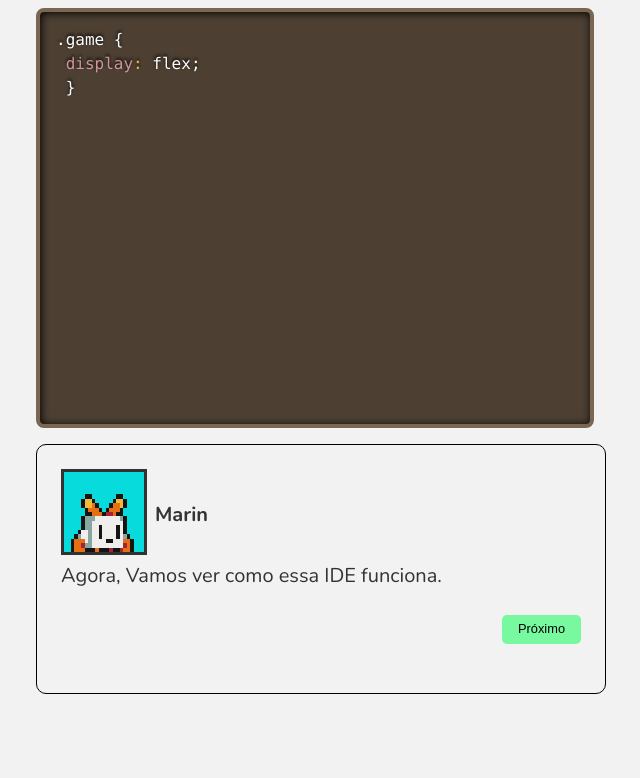
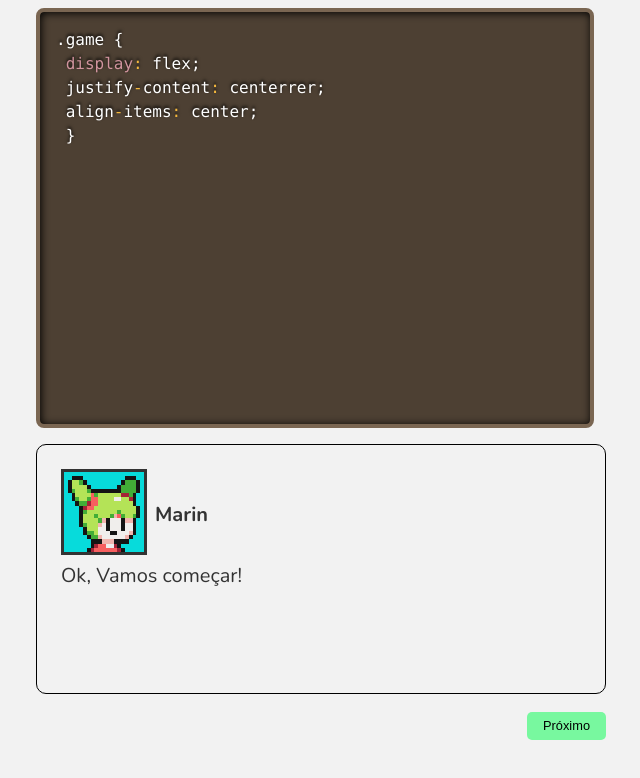
Before and after one commit to fabvarisco/react-visual-novel, a React (Create React App) app: page /textgame in a window 1280 px wide. Shown: the top 778 px of the page, without its empty margins (344-984 px from the left). Built offline with nearby package versions, Linux system fonts and the light colour scheme.

Commit message:
css issues and fix first code challenge

```diff
--- a/src/Components/DialogBox/DialogBox.js
+++ b/src/Components/DialogBox/DialogBox.js
@@ -1,5 +1,5 @@
 import "./style.css";
-import { useEffect, useState } from "react";
+import { Fragment, useEffect, useState } from "react";
 import { useDispatch, useSelector } from "react-redux";
 import { changeBackground } from "../../Redux/backgroundSlice";
 import { changeCodeButtons } from "../../Redux/phaserSlice";
@@ -57,11 +57,11 @@ export default function DialogBox({ dialogs, choices, codeChallenge }) {
   function renderBackNextButtons() {
     return (
       <div className={"buttonContainer"}>
-        <div>
+        <div className="buttonItem">
           {dialog > 0 && <button onClick={() => backDialog()}>Voltar</button>}
         </div>
         <div>
-          <button onClick={() => nextDialog()}>Próximo</button>
+          <button onClick={() => nextDialog()} >Próximo</button>
         </div>
       </div>
     );
@@ -118,7 +118,7 @@ export default function DialogBox({ dialogs, choices, codeChallenge }) {
               style={{ imageRendering: "pixelated" }}
             />
           </div>
-          <div style={{paddingLeft:"8px"}}>
+          <div style={{ paddingLeft: "8px" }}>
             <p>
               <b>{dialogs[dialog]?.characterName}</b>
             </p>
@@ -130,12 +130,14 @@ export default function DialogBox({ dialogs, choices, codeChallenge }) {
   }
 
   return (
-    <div className={"card"}>
-      {showChoices && renderChoices()}
-      {!showChoices && renderDialog()}
-      {tip && renderTip()}
+    <Fragment>
+      <div className={"card"}>
+        {showChoices && renderChoices()}
+        {!showChoices && renderDialog()}
+        {tip && renderTip()}
+      </div>
       {!tip && !showChoices && renderBackNextButtons()}
       {goToChallengeCode && renderGoToChallengeCodeButton()}
-    </div>
+    </Fragment>
   );
 }
--- a/src/Components/DialogBox/style.css
+++ b/src/Components/DialogBox/style.css
@@ -26,15 +26,15 @@
   line-height: 1.5;
 }
 
+.buttonContainer {
+  display: inline-flex;
+  align-items: center;
+  justify-content: center;
+  width: 570px;
+}
 
-  .buttonContainer {
-    display: flex;
-    flex-flow: column wrap;
-    align-content: space-between;
-    height: 20px;
-    margin-top: 24px;
-
-    height: 10px;
+.buttonItem {
+  flex: 1;
 }
 
 .card img {
--- a/src/Components/Highlighter/Highlighter.js
+++ b/src/Components/Highlighter/Highlighter.js
@@ -16,7 +16,7 @@ export default function Highlighter({ dataCode }) {
   const dispatch = useDispatch();
   const { showButtons } = useSelector(selectPhaser);
   const [preview, setPreview] = useState(true);
-  const [code, setCode] = useState(dataCode.code);
+  const [code, setCode] = useState(dataCode?.code || "");
   function renderPreview() {
     return (
       <SyntaxHighlighter
@@ -56,7 +56,7 @@ export default function Highlighter({ dataCode }) {
 
     const percentage = compareTwoStrings(code, dataCode.codeResolve);
 
-    if (percentage > 0.9) {
+    if (percentage > 0.99) {
       if (dataCode.challengeName === "center") {
         dispatch(changeCenter(true));
         modal = {
--- a/src/Components/TextGame/TextGame.js
+++ b/src/Components/TextGame/TextGame.js
@@ -10,10 +10,21 @@ import { Link } from "react-router-dom";
 
 export default function TextGame() {
   ///TODO - descobrir pq ta vindo undefined
+  const { data } = CodeChallenge;
   const { id } = useSelector(selectPhaser);
   const { modal } = useSelector(selectModal);
 
-  const { data } = CodeChallenge;
+  const Minigame = () => <Link to="/minigame">Teste o Jogo!</Link>;
+
+  const Textgame = () => (
+    <Fragment>
+      <Highlighter dataCode={data[id]} />
+      <DialogBox
+        dialogs={data[id]?.dialogs}
+        codeChallenge={data[id]?.codeChallenge}
+      />
+    </Fragment>
+  );
 
   return (
     <Fragment>
@@ -21,18 +32,10 @@ export default function TextGame() {
         className={"container"}
         style={{ opacity: modal.showModal ? 0.3 : 1 }}
       >
-        {!data[id].playGame && (
-          <Fragment>
-            <Highlighter dataCode={data[id]} />
-            <DialogBox
-              dialogs={data[id].dialogs}
-              codeChallenge={data[id].codeChallenge}
-            />
-          </Fragment>
-        )}
+        {data[id] ? Textgame() : Minigame()}
+
       </div>
       <Modal modal={modal} />
-      {data[id].playGame && <Link to="/minigame">Teste o Jogo!</Link>}
     </Fragment>
   );
 }
--- a/src/Components/TextGame/codeChallenge.json
+++ b/src/Components/TextGame/codeChallenge.json
@@ -3,51 +3,27 @@
     {
       "id": 0,
       "challengeName": "center",
-      "code": ".game { \n display: flex; \n }",
+      "code": ".game { \n display: flex; \n justify-content: centerrer; \n align-items: center; \n }",
       "codeResolve": ".game { display: flex; justify-content: center; align-items: center; }",
       "effect": "center",
-      "next": false,
+      "playGame":false,
       "dialogs": [
         {
           "characterName": "Marin",
-          "characterImage": "/faces/jarvis_face.png",
-          "characterDialog": "Agora, Vamos ver como essa IDE funciona.",
-          "nextBackground": false
-        },
-        {
-          "characterName": "Marin",
-          "characterImage": "/faces/jarvis_face.png",
-          "characterDialog": "O botão de 'Vizualizar Codigo' me permite vizualizar o texto como codigo.",
-          "nextBackground": false
-        },
-        {
-          "characterName": "Marin",
-          "characterImage": "/faces/jarvis_face.png",
-          "characterDialog": "O botão de 'Editar Codigo' me permite editar.",
-          "nextBackground": false
-        },
-        {
-          "characterName": "Marin",
-          "characterImage": "/faces/jarvis_face.png",
-          "characterDialog": "Compilar o codigo é a etapa final, depois de editar o codigo eu posso compilar.",
-          "nextBackground": false
-        },
-        {
-          "characterName": "Marin",
-          "characterImage": "/faces/jarvis_face.png",
-          "characterDialog": "Porém tenho apenas uma chance, preciso dar o meu melhor!",
-          "nextBackground": false
-        },
-        {
-          "characterName": "Marin",
-          "characterImage": "/faces/jarvis_face.png",
+          "characterImage": "/faces/marin_face.png",
           "characterDialog": "Ok, Vamos começar!",
           "nextBackground": false
         },
         {
           "characterName": "Marin",
-          "characterImage": "/faces/jarvis_face.png",
+          "characterImage": "/faces/marin_face.png",
           "characterDialog": "Esse primeiro problema está relacionado com a tela, ela parece não estar centralizada.",
+          "nextBackground": false
+        },
+        {
+          "characterName": "Marin",
+          "characterImage": "/faces/marin_face.png",
+          "characterDialog": "Creio que seja apenas um erro bobo.",
           "nextBackground": false
         }
       ],
@@ -55,188 +31,24 @@
         "codeTip": "É melhor centralizar com flexbox"
       }
     },
+
     {
-      "id": 1,
-      "challengeName": "tutorial",
-      "code": "const func = () => { \n  for (var i = 0; i < 5; i++) { \n  setTimeout(() => console.log(i)); \n    } \n }",
-      "codeResolve": "for (let i = 0; i < 5; i++)",
-      "effect": "colision",
-      "next": false,
+      "id": 3,
+      "challengeName": "",
+      "code": "",
+      "codeResolve": "",
+      "effect": "",
+      "playGame":true,
       "dialogs": [
         {
-          "characterName": "Marin",
-          "characterImage": "/faces/jarvis_face.png",
-          "characterDialog": "sdfsfd",
-          "nextBackground": false
-        },
-        {
-          "characterName": "Marin",
-          "characterImage": "/faces/jarvis_face.png",
-          "characterDialog": "Hmmm... Parece que a linguagem que Jarvis utilizou é JavaScript.",
-          "nextBackground": false
-        },
-        {
-          "characterName": "Marin",
-          "characterImage": "/faces/jarvis_face.png",
-          "characterDialog": "O botão de 'Vizualizar Codigo' me permite vizualizar o texto como codigo.",
-          "nextBackground": false
-        },
-        {
-          "characterName": "Marin",
-          "characterImage": "/faces/jarvis_face.png",
-          "characterDialog": "O botão de 'Editar Codigo' me permite editar.",
-          "nextBackground": false
-        },
-        {
-          "characterName": "Marin",
-          "characterImage": "/faces/jarvis_face.png",
-          "characterDialog": "Compilar o codigo é a etapa final, depois de editar o codigo eu posso compilar.",
-          "nextBackground": false
-        },
-        {
-          "characterName": "Marin",
-          "characterImage": "/faces/jarvis_face.png",
-          "characterDialog": "Porém tenho apenas uma chance, preciso dar o meu melhor!",
-          "nextBackground": false
-        },
-        {
-          "characterName": "Marin",
-          "characterImage": "/faces/jarvis_face.png",
-          "characterDialog": "Ok, Vamos começar!",
-          "nextBackground": false
-        },
-        {
-          "characterName": "Marin",
-          "characterImage": "/faces/jarvis_face.png",
-          "characterDialog": "Acho que existe uma diferença entre VAR, LET e CONST, acho que esse deve ser o problema.",
+          "characterName": "",
+          "characterImage": "/faces/marin_face.png",
+          "characterDialog": "",
           "nextBackground": false
         }
       ],
       "codeChallenge": {
-        "codeTip": "Falar com a Marin"
-      }
-    },
-    {
-      "id": 2,
-      "challengeName": "tutorial",
-      "code": "const func = () => { \n  for (var i = 0; i < 5; i++) { \n  setTimeout(() => console.log(i)); \n    } \n }",
-      "codeResolve": "for (let i = 0; i < 5; i++)",
-      "effect": "colision",
-      "next": false,
-      "dialogs": [
-        {
-          "characterName": "Marin",
-          "characterImage": "/faces/jarvis_face.png",
-          "characterDialog": "sdfsfd",
-          "nextBackground": false
-        },
-        {
-          "characterName": "Marin",
-          "characterImage": "/faces/jarvis_face.png",
-          "characterDialog": "Hmmm... Parece que a linguagem que Jarvis utilizou é JavaScript.",
-          "nextBackground": false
-        },
-        {
-          "characterName": "Marin",
-          "characterImage": "/faces/jarvis_face.png",
-          "characterDialog": "O botão de 'Vizualizar Codigo' me permite vizualizar o texto como codigo.",
-          "nextBackground": false
-        },
-        {
-          "characterName": "Marin",
-          "characterImage": "/faces/jarvis_face.png",
-          "characterDialog": "O botão de 'Editar Codigo' me permite editar.",
-          "nextBackground": false
-        },
-        {
-          "characterName": "Marin",
-          "characterImage": "/faces/jarvis_face.png",
-          "characterDialog": "Compilar o codigo é a etapa final, depois de editar o codigo eu posso compilar.",
-          "nextBackground": false
-        },
-        {
-          "characterName": "Marin",
-          "characterImage": "/faces/jarvis_face.png",
-          "characterDialog": "Porém tenho apenas uma chance, preciso dar o meu melhor!",
-          "nextBackground": false
-        },
-        {
-          "characterName": "Marin",
-          "characterImage": "/faces/jarvis_face.png",
-          "characterDialog": "Ok, Vamos começar!",
-          "nextBackground": false
-        },
-        {
-          "characterName": "Marin",
-          "characterImage": "/faces/jarvis_face.png",
-          "characterDialog": "Acho que existe uma diferença entre VAR, LET e CONST, acho que esse deve ser o problema.",
-          "nextBackground": false
-        }
-      ],
-      "codeChallenge": {
-        "codeTip": "Falar com a Marin"
-      }
-    },
-    {
-      "id": 2,
-      "challengeName": "tutorial",
-      "code": "const func = () => { \n  for (var i = 0; i < 5; i++) { \n  setTimeout(() => console.log(i)); \n    } \n }",
-      "codeResolve": "for (let i = 0; i < 5; i++)",
-      "effect": "colision",
-      "next": false,
-      "playGame": true,
-      "dialogs": [
-        {
-          "characterName": "Marin",
-          "characterImage": "/faces/jarvis_face.png",
-          "characterDialog": "sdfsfd",
-          "nextBackground": false
-        },
-        {
-          "characterName": "Marin",
-          "characterImage": "/faces/jarvis_face.png",
-          "characterDialog": "Hmmm... Parece que a linguagem que Jarvis utilizou é JavaScript.",
-          "nextBackground": false
-        },
-        {
-          "characterName": "Marin",
-          "characterImage": "/faces/jarvis_face.png",
-          "characterDialog": "O botão de 'Vizualizar Codigo' me permite vizualizar o texto como codigo.",
-          "nextBackground": false
-        },
-        {
-          "characterName": "Marin",
-          "characterImage": "/faces/jarvis_face.png",
-          "characterDialog": "O botão de 'Editar Codigo' me permite editar.",
-          "nextBackground": false
-        },
-        {
-          "characterName": "Marin",
-          "characterImage": "/faces/jarvis_face.png",
-          "characterDialog": "Compilar o codigo é a etapa final, depois de editar o codigo eu posso compilar.",
-          "nextBackground": false
-        },
-        {
-          "characterName": "Marin",
-          "characterImage": "/faces/jarvis_face.png",
-          "characterDialog": "Porém tenho apenas uma chance, preciso dar o meu melhor!",
-          "nextBackground": false
-        },
-        {
-          "characterName": "Marin",
-          "characterImage": "/faces/jarvis_face.png",
-          "characterDialog": "Ok, Vamos começar!",
-          "nextBackground": false
-        },
-        {
-          "characterName": "Marin",
-          "characterImage": "/faces/jarvis_face.png",
-          "characterDialog": "Acho que existe uma diferença entre VAR, LET e CONST, acho que esse deve ser o problema.",
-          "nextBackground": false
-        }
-      ],
-      "codeChallenge": {
-        "codeTip": "Falar com a Marin"
+        "codeTip": "É melhor centralizar com flexbox"
       }
     }
   ]
--- a/src/styles/game.module.css
+++ /dev/null
@@ -1,77 +0,0 @@
-.single {
-  padding: 20px;
-  background: #fff;
-  display: block;
-  margin: 20px 10px;
-  border-left: 8px solid #fff;
-}
-.single:hover {
-  border-left: 8px solid #4979ff;
-}
-
-.card {
-  margin: 1rem;
-  padding: 1.5rem;
-  text-align: left;
-  color: inherit;
-  text-decoration: none;
-  border: 1px solid black;
-  border-radius: 10px;
-  transition: color 0.15s ease, border-color 0.15s ease;
-  width: 420px;
-}
-
-.card:hover,
-.card:focus,
-.card:active {
-  color: #0070f3;
-  border-color: #0070f3;
-}
-
-.card h2 {
-  margin: 0 0 1rem 0;
-  font-size: 1.5rem;
-}
-
-.card p {
-  margin: 0;
-  font-size: 1.25rem;
-  line-height: 1.5;
-}
-
-
-.buttonContainer {
-  display: flex;
-  flex-flow: column wrap;
-  align-content: space-between;
-  height: 20px;
-  margin-top: 8px;
-}
-
-.wrapper {
-  height: 100vh;
-  /*This part is important for centering*/
-  display: flex;
-  align-items: center;
-  justify-content: center;
-}
-
-.typingDemo {
-  width: 520px;
-  animation: typing 2s steps(22), blink .5s step-end infinite alternate;
-  white-space: nowrap;
-  overflow: hidden;
-  border-right: 3px solid;
-}
-
-@keyframes typing {
-  from {
-    width: 0
-  }
-}
-
-@keyframes blink {
-  50% {
-    border-color: transparent
-  }
-}
```
Lines whose indentation alone changed are shown as unchanged.
